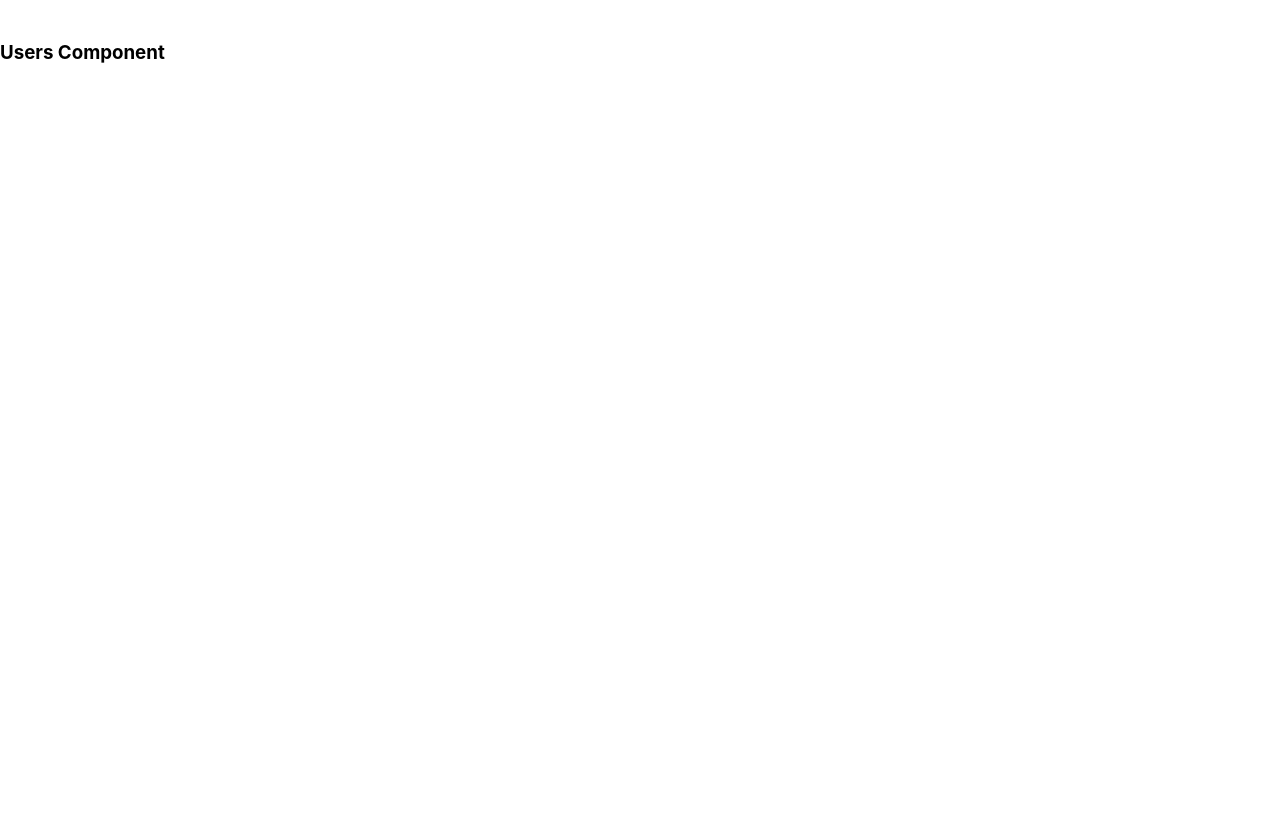
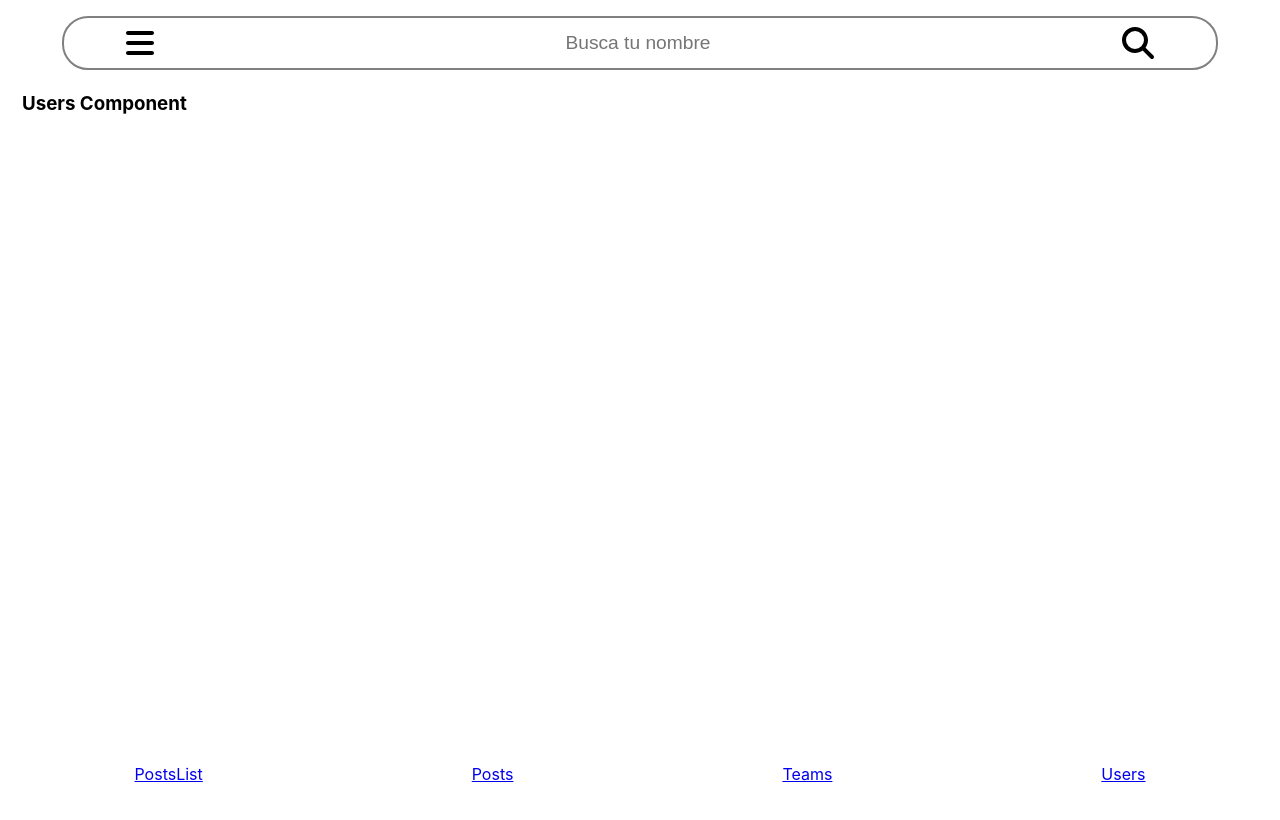
Before and after one commit to jesuswav/iteraction-dashboard, a React (Create React App) app: page /users in a window 1280 px wide. Shown: the top 820 px of the page. Built offline with nearby package versions, Linux system fonts and the light colour scheme.

Commit message:
search component and TabBar Structure

```diff
--- a/src/App.css
+++ b/src/App.css
@@ -1,14 +1,26 @@
 .App {
-  display: flex;
-  flex-direction: row;
   width: 100%;
   height: 100vh;
 }
+
+.search {
+  position: fixed;
+  top: 0px;
+  left: 0px;
+  right: 0px;
+  z-index: 10;
+}
+.tab-menu-container {
+  position: fixed;
+  bottom: 0px;
+  left: 0px;
+  right: 0px;
+}
 .content {
-  width: 100%;
-  margin-top: 22px;
-
+  margin-top: 92px;
+  padding: 0px 22px;
   scroll-behavior: smooth;
+  /* height: 100%; */
 }
 
 .App-logo {
@@ -18,7 +30,6 @@
 
 @media only screen and (max-width: 767px) {
   .content {
-    padding: 0px 10px 0px 10px;
     scroll-behavior: smooth;
   }
   .drawer {
--- a/src/App.js
+++ b/src/App.js
@@ -7,12 +7,14 @@ import Teams from './pages/Teams/Teams'
 import Users from './pages/Users/Users'
 
 import ResponsiveDrawer from './components/Drawer/Drawer'
+import TabMenu from './components/TabMenu/TabMenu'
+import Search from './components/Search/Search'
 
 function App() {
   return (
     <div className='App'>
-      <div>
-
+      <div className='search'>
+        <Search />
       </div>
       <div className='content'>
         <Routes>
@@ -22,6 +24,9 @@ function App() {
           <Route path='/users' element={<Users />} />
         </Routes>
       </div>
+      <div className='tab-menu-container'>
+        <TabMenu />
+      </div>
     </div>
   )
 }
--- a/src/components/Modal/Modal.css
+++ b/src/components/Modal/Modal.css
@@ -22,7 +22,7 @@
   padding: 20px 20px;
   border: 1px solid #888;
   border-radius: 12px;
-  width: 40%;
+  width: 82%;
 }
 
 .close {
--- a/src/components/PostsItemCard/PostsItemCard.css
+++ b/src/components/PostsItemCard/PostsItemCard.css
@@ -3,7 +3,7 @@
   flex-direction: row;
   justify-content: space-evenly;
   align-items: center;
-  padding: 10px 35px;
+  margin-top: 12px;
 }
 .item-firts-subcontainer {
   width: 100%;
@@ -11,6 +11,10 @@
   flex-direction: row;
   align-items: center;
   gap: 22px;
+}
+.item-firts-subcontainer p {
+  color: gray;
+  font-weight: 600;
 }
 
 .item-subcontainer {
@@ -20,3 +24,6 @@
   justify-content: center;
   gap: 5%;
 }
+.item-subcontainer p {
+  font-weight: 600;
+}
--- /dev/null
+++ b/src/components/Search/Search.css
@@ -0,0 +1,31 @@
+.search-container {
+  width: 100%;
+  height: 86px;
+  display: flex;
+  flex-direction: row;
+  align-items: center;
+  justify-content: center;
+}
+
+.search-subcontainer {
+  background-color: white;
+  display: flex;
+  flex-direction: row;
+  align-items: center;
+  justify-content: space-around;
+  width: 90%;
+  height: 58%;
+  border: 2px solid gray;
+  border-radius: 26px;
+}
+
+.search-input {
+  height: 92%;
+  width: 62%;
+  border: none;
+  font-size: larger;
+  text-align: center;
+}
+.search-input:focus {
+  outline: none;
+}
--- /dev/null
+++ b/src/components/Search/Search.jsx
@@ -0,0 +1,17 @@
+import { FontAwesomeIcon } from '@fortawesome/react-fontawesome'
+import './Search.css'
+import { faBars, faSearch } from '@fortawesome/free-solid-svg-icons'
+
+const Search = () => {
+  return (
+    <div className='search-container'>
+      <div className='search-subcontainer'>
+        <FontAwesomeIcon icon={faBars} size='2x' />
+        <input className='search-input' type='text' placeholder='Busca tu nombre' />
+        <FontAwesomeIcon icon={faSearch} size='2x' />
+      </div>
+    </div>
+  )
+}
+
+export default Search
--- /dev/null
+++ b/src/components/TabMenu/TabMenu.css
@@ -0,0 +1,6 @@
+.tab-menu {
+  display: flex;
+  flex-direction: row;
+  justify-content: space-around;
+  width: 100%;
+}
--- /dev/null
+++ b/src/components/TabMenu/TabMenu.jsx
@@ -0,0 +1,37 @@
+import { Link } from 'react-router-dom'
+import './TabMenu.css'
+
+const navigation = [
+  {
+    name: 'PostsList',
+    url: '',
+  },
+  {
+    name: 'Posts',
+    url: 'posts',
+  },
+  {
+    name: 'Teams',
+    url: 'teams',
+  },
+  {
+    name: 'Users',
+    url: 'users',
+  },
+]
+
+const TabMenu = () => {
+  return (
+    <div className='tab-menu'>
+      {navigation.map((item, index) => (
+        <Link to={item.url} key={index}>
+          <div>
+            <p>{item.name}</p>
+          </div>
+        </Link>
+      ))}
+    </div>
+  )
+}
+
+export default TabMenu
--- a/src/pages/Posts/Posts.css
+++ b/src/pages/Posts/Posts.css
@@ -1,6 +1,11 @@
 .add-post {
-  display: block;
-  position: relative;
+  background: blue;
+  color: white;
+  padding: 10px 12px;
+  border-radius: 50%;
+  position: fixed;
+  bottom: 52px;
+  right: 12px;
 }
 .add-post:hover {
   cursor: pointer;
--- a/src/pages/Posts/Posts.jsx
+++ b/src/pages/Posts/Posts.jsx
@@ -40,10 +40,6 @@ const Posts = () => {
 
   return (
     <div className='posts-div'>
-      <div onClick={handleOpenModal} className='add-post'>
-        <FontAwesomeIcon icon={faPlus} size='3x' />
-      </div>
-
       <h3>Posts</h3>
       {posts?.map((item, index) => (
         <div key={index}>
@@ -53,6 +49,9 @@ const Posts = () => {
       <Modal show={showModal} handleClose={handleCloseModal}>
         <NewPostForm handleSubmit={handleFormSubmit} />
       </Modal>
+      <div onClick={handleOpenModal} className='add-post'>
+        <FontAwesomeIcon icon={faPlus} size='3x' />
+      </div>
     </div>
   )
 }
```
